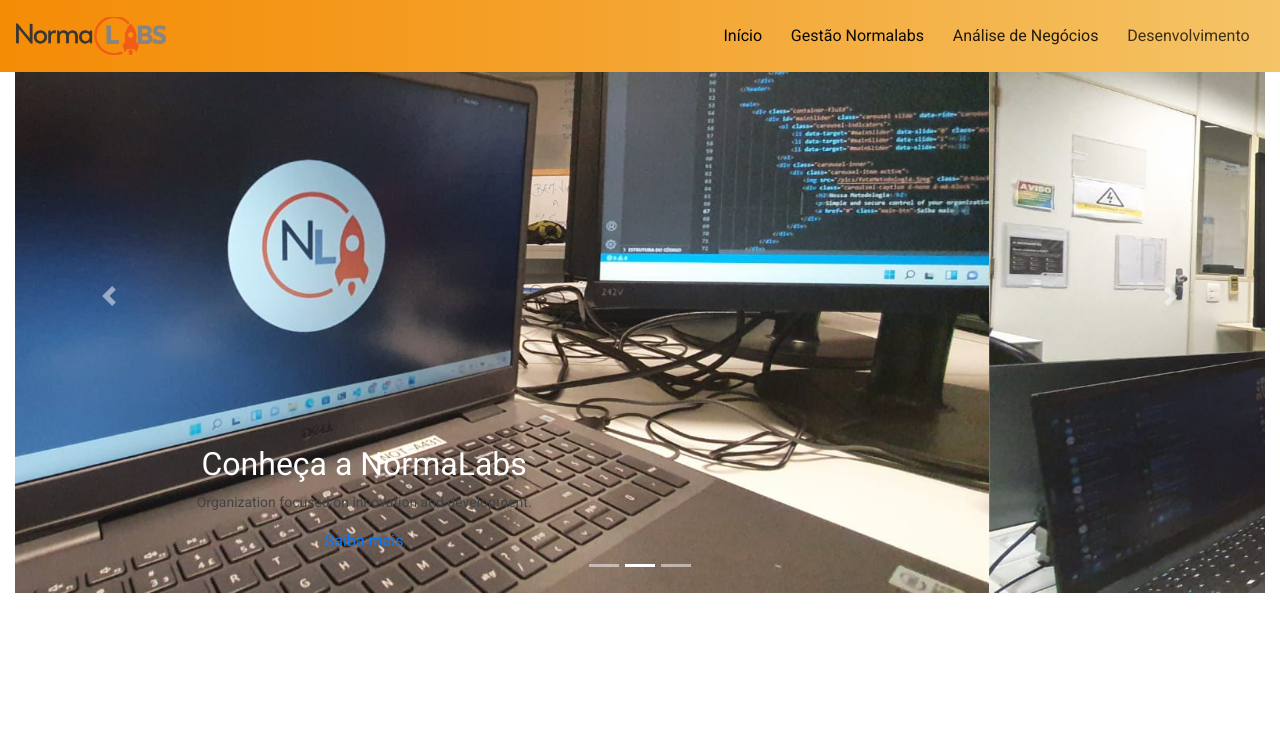
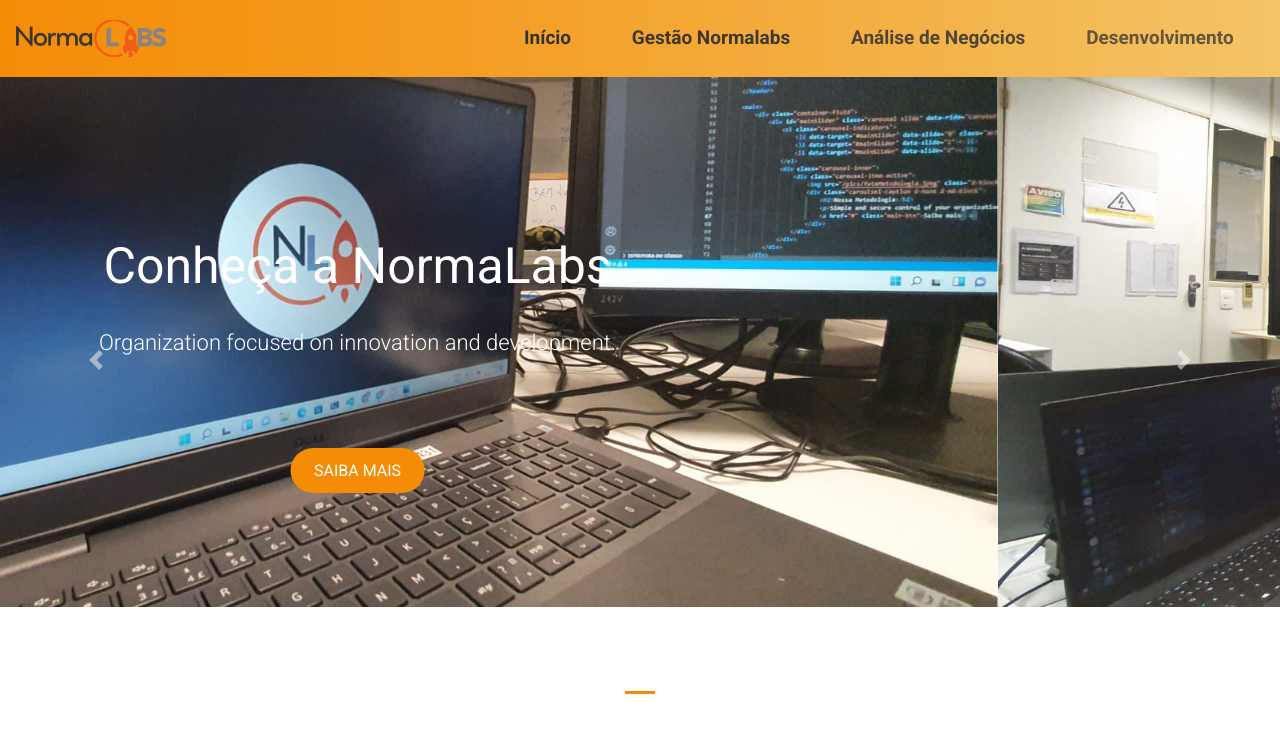
Before and after one commit to CaioLuColaco/NormaLabs, a plain HTML site: page views/home.html in a window 1280 px wide. Drawn offline with nearby package versions, Linux system fonts and the light colour scheme.

Commit message:
update the texts of navbar

```diff
--- a/css/styles.css
+++ b/css/styles.css
@@ -9,7 +9,7 @@
 }
 
 .container {
-    padding: 70px 0;
+    padding: 70px 0px;
 }
 
 p, li {
@@ -39,7 +39,9 @@
     color: black;
 }
 #navbar-links a {
-    color: black;
+    color: #333232;
+    font-weight: bold;
+    font-size: 19px;
 }
 #navbar-links a:hover {
     color: white;
@@ -56,5 +58,52 @@
 }
 
 .navbar-expand-lg .navbar-nav .nav-link {
-    padding: 1rem .9rem;
+    padding: 1rem 1.9rem;
 }
+
+/* Slider */
+
+.container-fluid {
+    padding: 0;
+}
+#mainSlider .carousel-inner, #mainSlider .carousel-item {
+    height: 90vh;
+}
+
+#mainSlider .carousel-caption {
+    top: 30%;
+}
+
+#mainSlider .carousel-caption h2 {
+    font-size: 50px;
+    margin-bottom: 30px;
+}
+
+#mainSlider .carousel-caption p {
+    font-size: 22px;
+    font-weight: 300;
+    margin-bottom: 100px;
+    color: #fff;
+}
+
+.main-btn {
+    background-color: #F48C06;
+    color: #FFF;
+    text-transform: uppercase;
+    width: 200px;
+    height: 60px;
+    padding: 10px 20px;
+    border-radius: 30px;
+    border: 3px solid transparent;
+    transition: .5s;
+}
+.main-btn:hover {
+    text-decoration: none;
+    color: #FFF;
+    background-color: transparent;
+    border-color: #F48C06;
+}
+
+.carousel-indicators .active {
+    background-color: #F48C06;
+}
```
